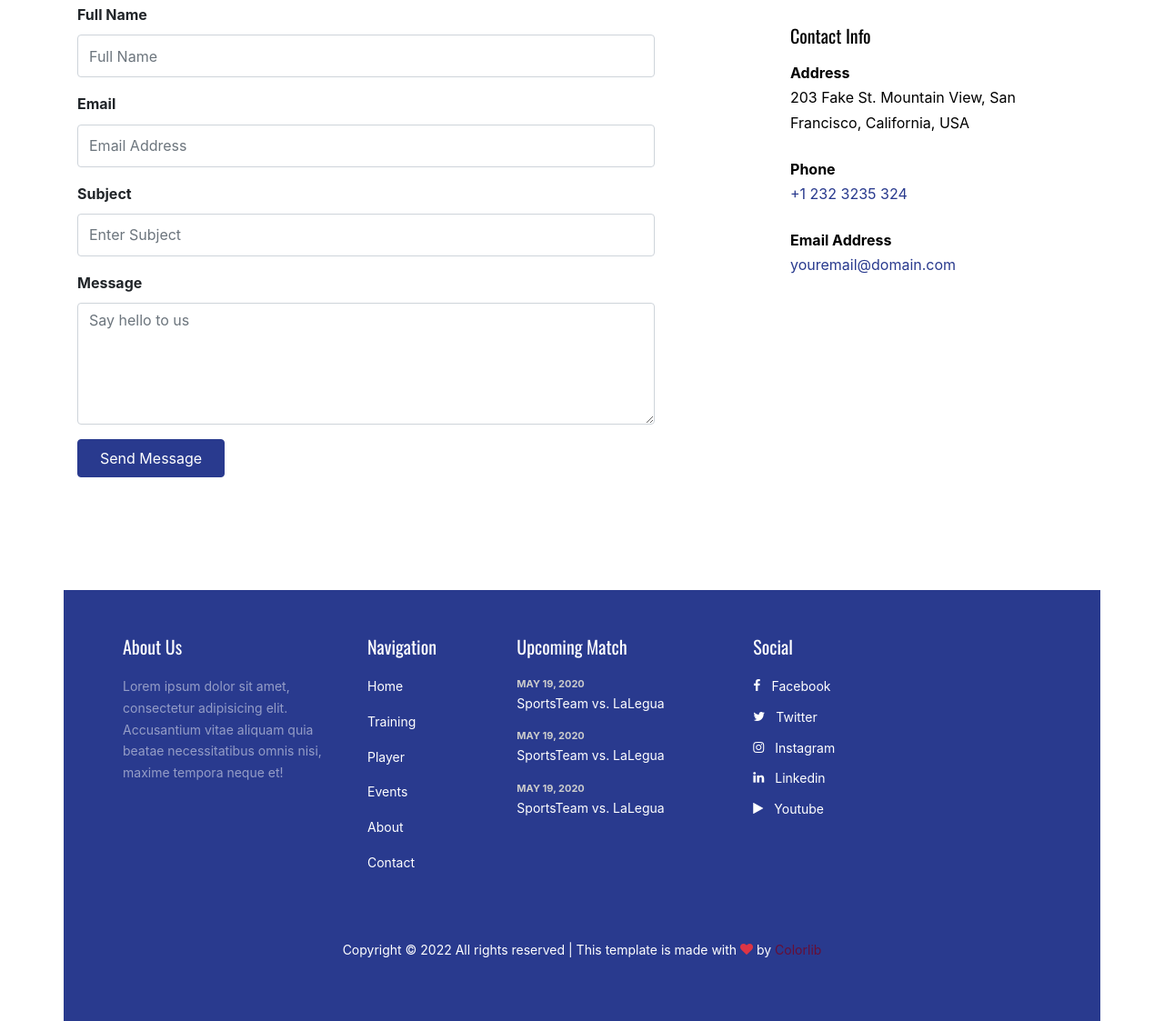
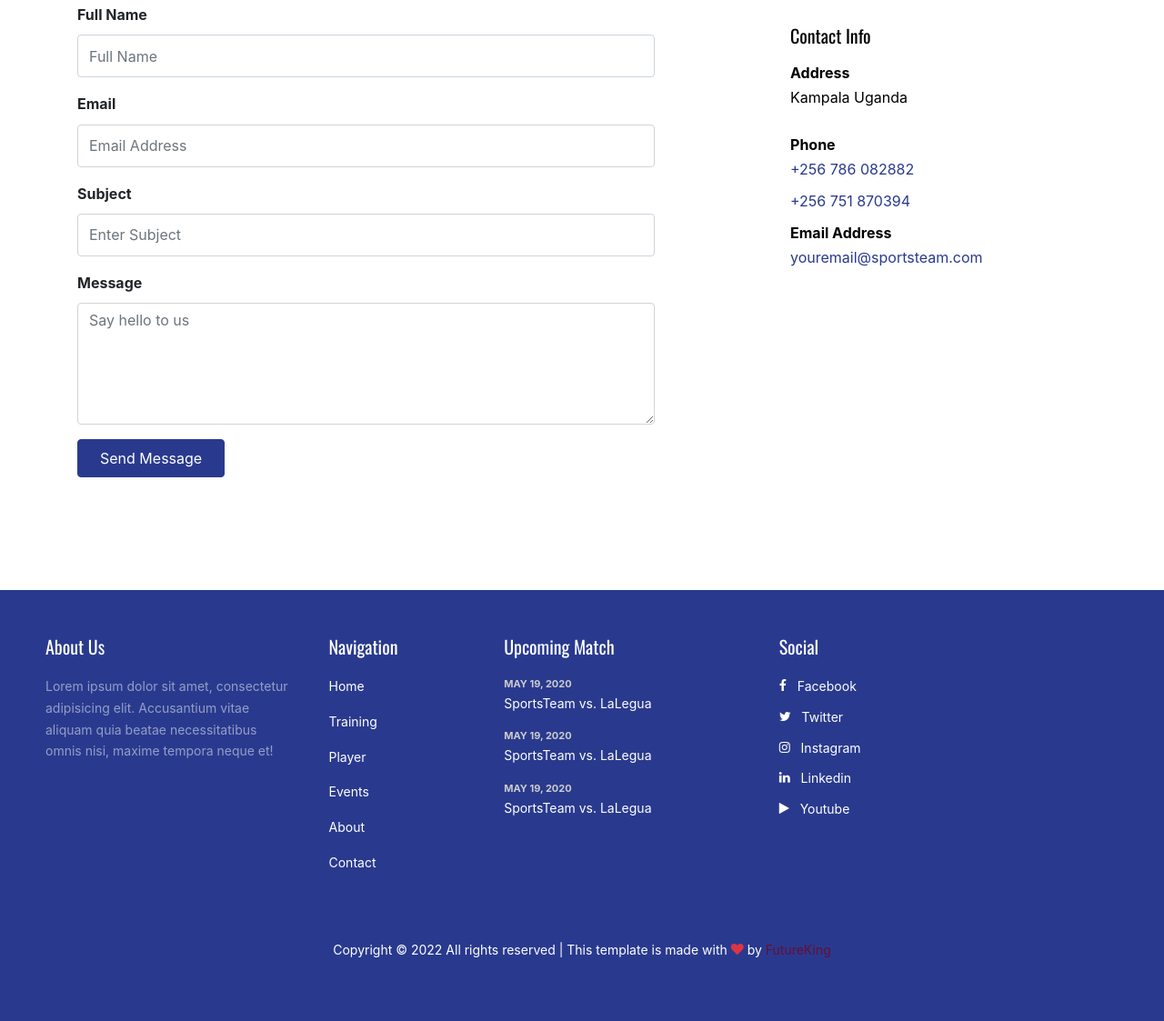
Before and after one commit to byasi/football_site, a plain HTML site: page contact.html in a window 1280 px wide. Shown: the part 826-1949 px from the top of the page at 91% size. Drawn offline with nearby package versions, Linux system fonts and the light colour scheme; files whose address does not match are found by name.

Commit message:
added navbar and changed layout

```diff
--- a/contact.html
+++ b/contact.html
@@ -1,7 +1,7 @@
 <!DOCTYPE html>
 <html lang="en">
   <head>
-    <title>Sports Team &mdash; Colorlib Website Template</title>
+    <title>Contact | Sports Team</title>
     <meta charset="utf-8">
     <meta name="viewport" content="width=device-width, initial-scale=1, shrink-to-fit=no">
 
@@ -38,7 +38,7 @@
       <div class="site-mobile-menu-body"></div>
     </div> <!-- .site-mobile-menu -->
 
-    <div class="container">
+    <!-- <div class="container"> -->
 
       <div class="row no-gutters site-navbar align-items-center py-3">
 
@@ -80,10 +80,10 @@
         </div>
       </div>
 
-    </div>
+    <!-- </div> -->
 
 
-    <div class="container">
+    <!-- <div class="container"> -->
       <div class="row">
         <div class="col-lg-12">
           <div class="hero-wrap text-center" style="background-image: url('images/hero_2.jpg');" data-stellar-background-ratio="0.5">
@@ -94,15 +94,13 @@
           </div>
         </div>
       </div>
-    </div>
+    <!-- </div> -->
 
     <div class="site-section">
     <div class="container">
       <div class="row">
 
         <div class="col-md-12 col-lg-7 mb-5">
-
-
 
           <form action="#" class="contact-form">
 
@@ -148,13 +146,14 @@
           <div class="p-4 mb-3 bg-white">
             <h3 class="h5 text-black mb-3">Contact Info</h3>
             <p class="mb-0 font-weight-bold text-black">Address</p>
-            <p class="mb-4 text-black">203 Fake St. Mountain View, San Francisco, California, USA</p>
+            <p class="mb-4 text-black">Kampala Uganda</p>
 
             <p class="mb-0 font-weight-bold text-black">Phone</p>
-            <p class="mb-4"><a href="#">+1 232 3235 324</a></p>
+            <p class="mb-2"><a href="#">+256 786 082882</a></p>
+            <p class="mb-2"><a href="#">+256 751 870394</a></p>
 
             <p class="mb-0 font-weight-bold text-black">Email Address</p>
-            <p class="mb-0"><a href="#">youremail@domain.com</a></p>
+            <p class="mb-0"><a href="#">youremail@sportsteam.com</a></p>
 
           </div>
 
@@ -166,7 +165,7 @@
 
 
     <div class="footer">
-      <div class="container">
+      <!-- <div class="container"> -->
         <div class="row footer-inner">
           <div class="col-lg-3">
             <div class="widget mb-4">
@@ -227,14 +226,12 @@
 
           <div class="col-12 mt-5 text-center copyright">
             <p>
-              <!-- Link back to Colorlib can't be removed. Template is licensed under CC BY 3.0. -->
-              Copyright &copy; <script>document.write(new Date().getFullYear());</script> All rights reserved | This template is made with <i class="icon-heart text-danger" aria-hidden="true"></i> by <a href="https://colorlib.com" target="_blank" >Colorlib</a>
-              <!-- Link back to Colorlib can't be removed. Template is licensed under CC BY 3.0. -->
+              Copyright &copy; <script>document.write(new Date().getFullYear());</script> All rights reserved | This template is made with <i class="icon-heart text-danger" aria-hidden="true"></i> by <a href="https://github/byasi" target="_blank" >FutureKing</a>
               </p>
           </div>
 
         </div>
-      </div>
+      <!-- </div> -->
     </div >
 
 
```
